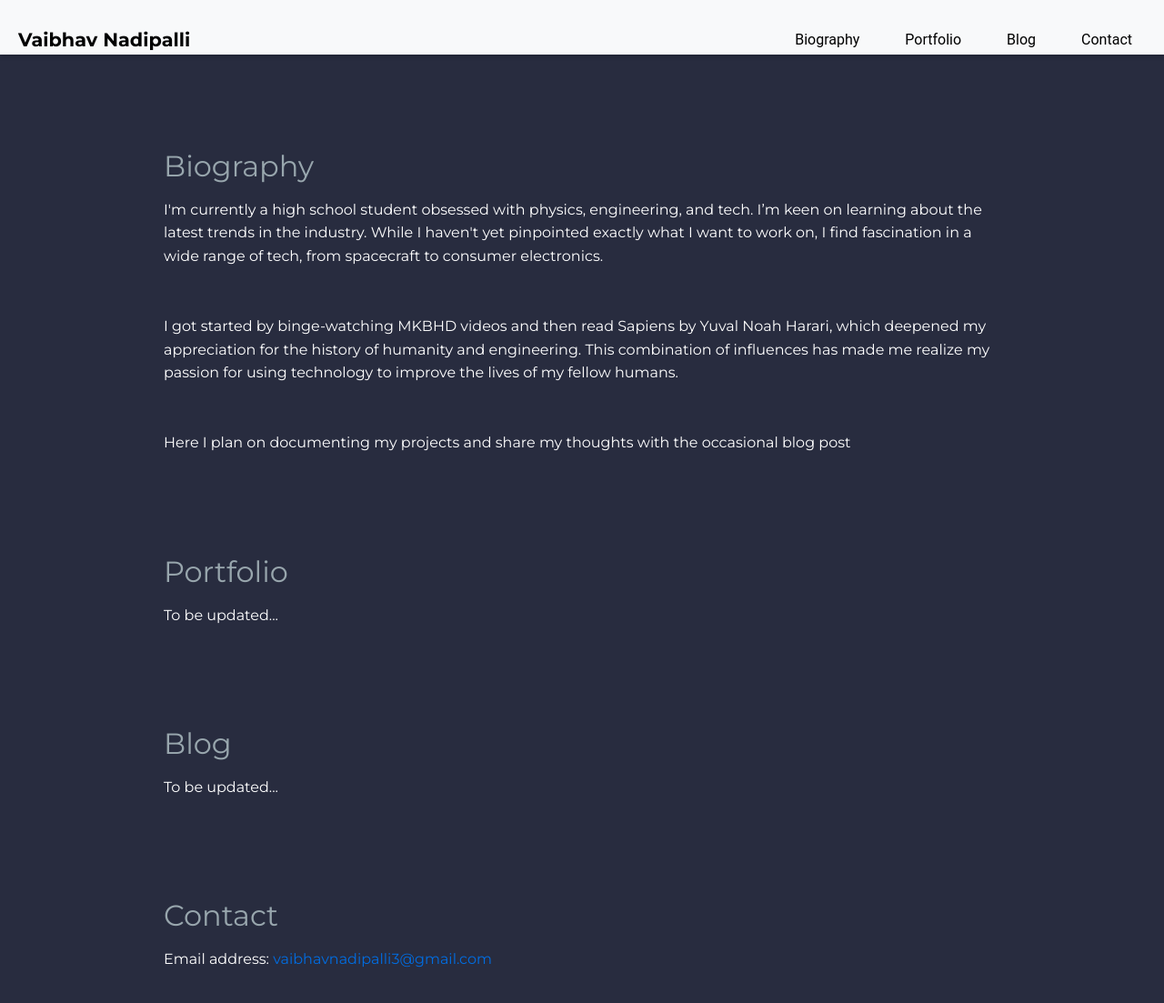
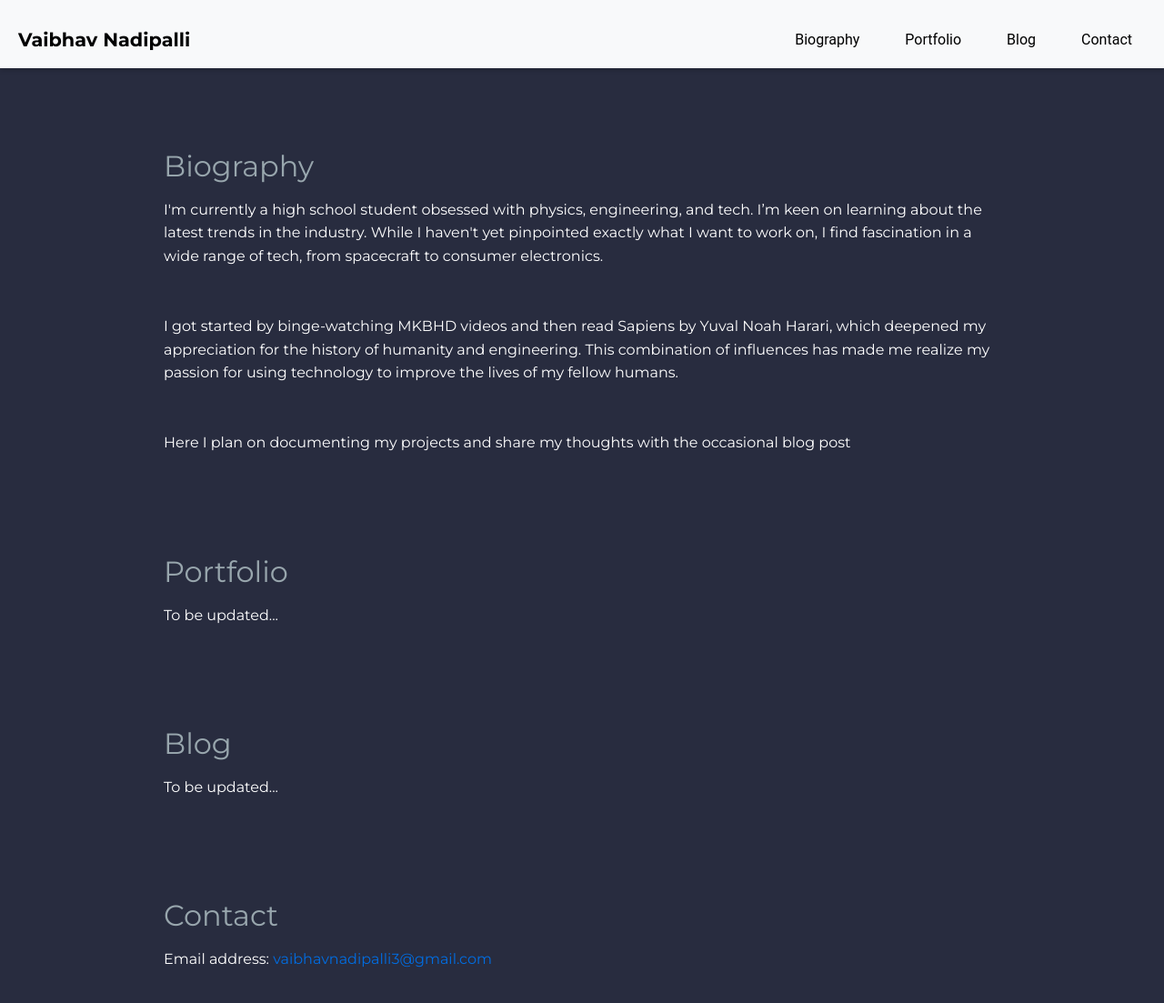
Before and after one commit to Vaibhav-Nadipalli/vaibhav-nadipalli.github.io, a Jekyll site: the page built from index.markdown, in a window 1280 px wide and 1164 px high. Shown: the top 1103 px of the window at 91% size. Built offline with Jekyll 4.4.1, drawn with Linux system fonts in a browser that asks for light colours.

Commit message:
Update styles.css

```diff
--- a/assets/css/styles.css
+++ b/assets/css/styles.css
@@ -25,7 +25,7 @@ header {
     z-index: 1000;
     padding: 15px 0;
     box-shadow: 0 2px 5px rgba(0,0,0,0.2);
-    height: 60px;
+    height: 75px;
 }
 
 .nav-container {
```
